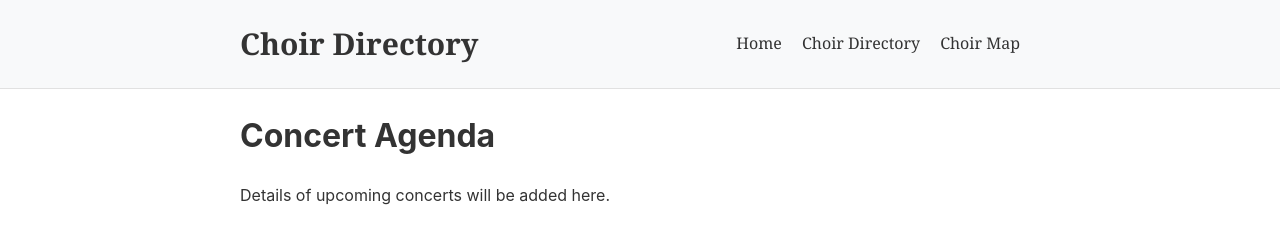
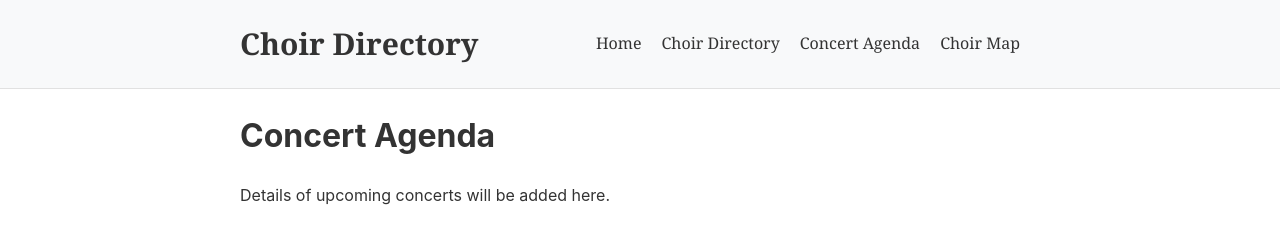
Before and after one commit to jllobera/choir-directory, a Jekyll site: the page built from agenda.html, in a window 1280 px wide. Shown: the top 226 px of the page. Built offline with Jekyll 4.4.1, drawn with Linux system fonts in a browser that asks for light colours; a script that is not in the unit is left out.

Commit message:
Update header.html

```diff
--- a/_includes/header.html
+++ b/_includes/header.html
@@ -13,6 +13,7 @@
         <ul class="nav-list">
           <li><a href="{{ '/' | relative_url }}">Home</a></li>
           <li><a href="{{ '/directory.html' | relative_url }}">Choir Directory</a></li>
+          <li><a href="{{ '/agenda.html' | relative_url }}">Concert Agenda</a></li>
           <li><a href="{{ '/map.html' | relative_url }}">Choir Map</a></li>
         </ul>
       </nav>
```
